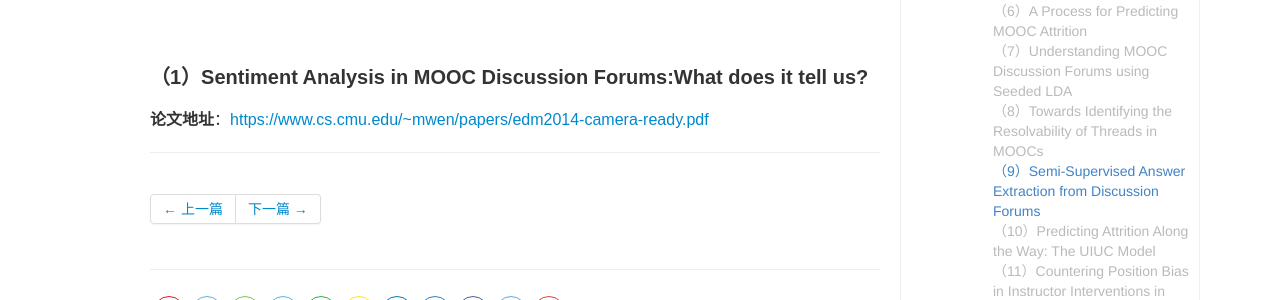
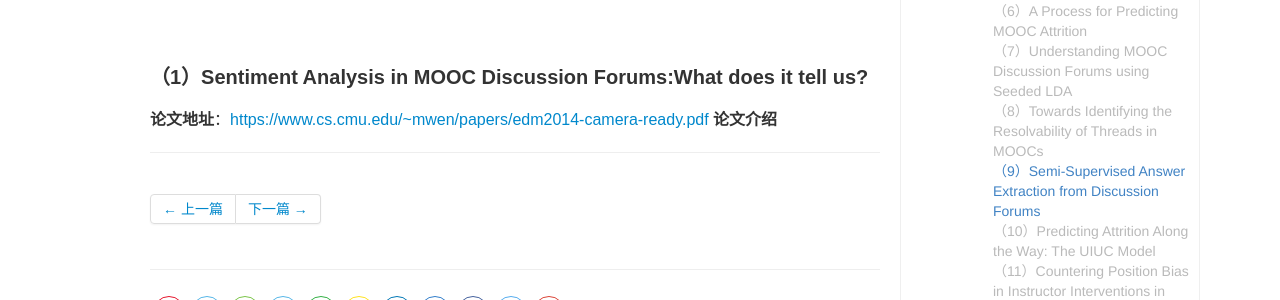
Before and after one commit to yuanmingchen/yuanmingchen.github.io, a Jekyll site: the page built from _posts/2019-04-19-online course nlp paper survey 2.md, in a window 1280 px wide and 900 px high, scrolled down 2652 px. Shown: the part 410-710 px from the top of the window. Built offline with Jekyll 4.4.1, drawn with Linux system fonts in a browser that asks for light colours; formulas are drawn with MathJax 3; comment, search, counter and statistics services are not loaded.

Commit message:
Updates _posts/2019-04-19-online course nlp paper survey 2.md
Auto commit by GitBook Editor

```diff
--- a/_posts/2019-04-19-online course nlp paper survey 2.md
+++ b/_posts/2019-04-19-online course nlp paper survey 2.md
@@ -96,3 +96,4 @@ Proceedings of the 5th Workshop on Natural Language Processing Techniques for Ed
 ### 2、CMU相关论文
 #### （1）Sentiment Analysis in MOOC Discussion Forums:What does it tell us?
 **论文地址**：<https://www.cs.cmu.edu/~mwen/papers/edm2014-camera-ready.pdf>
+**论文介绍**
```
